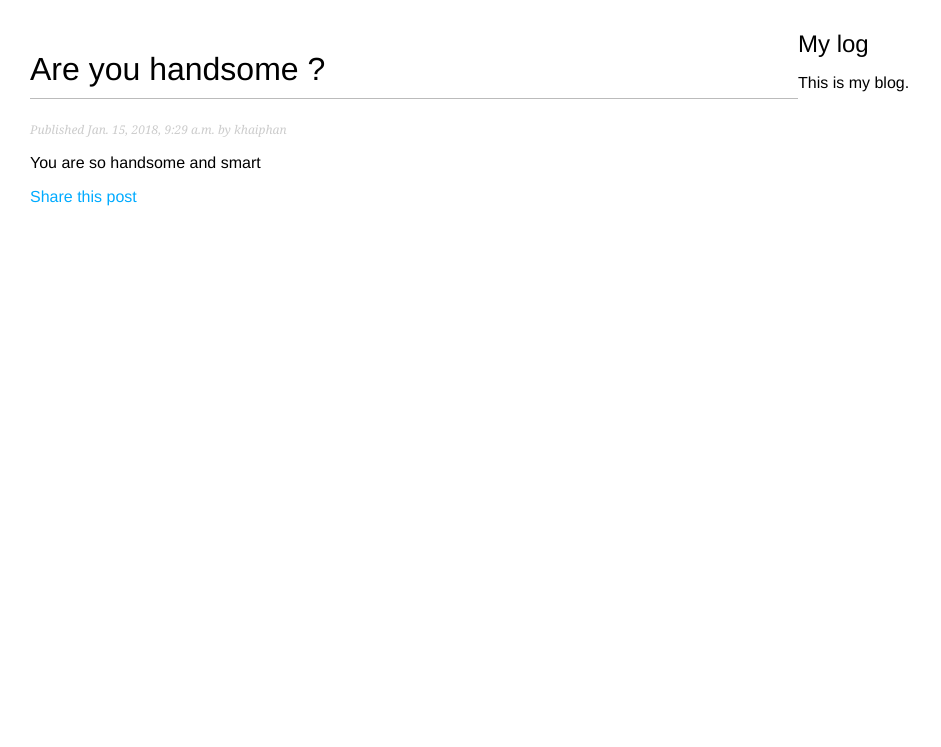
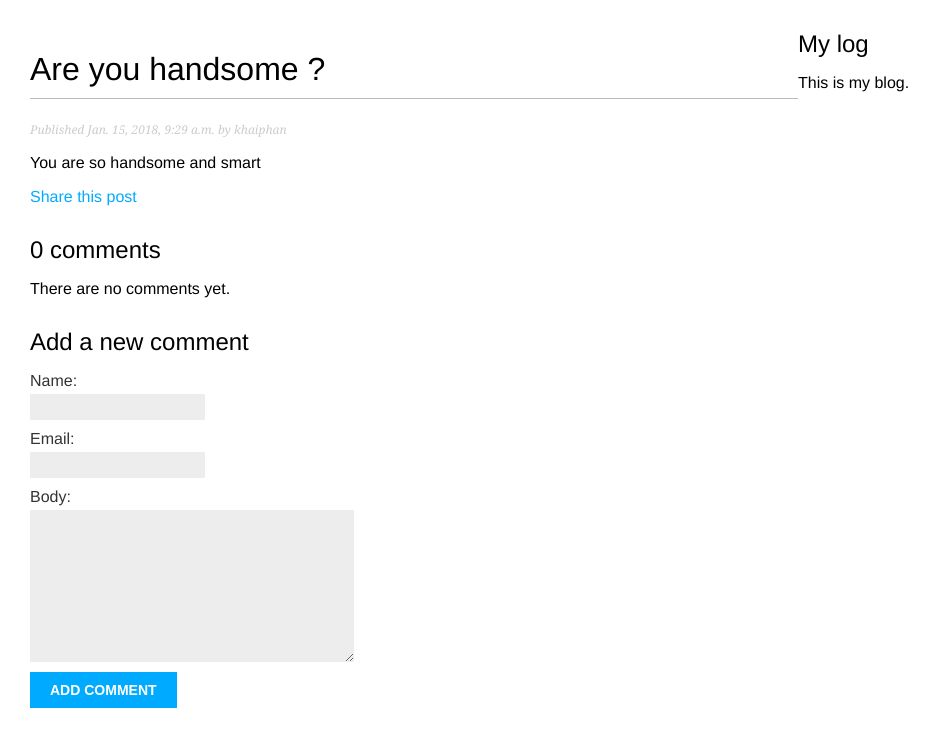
Before and after one commit to khaiphanvan/django2, a Django app: a page that uses mysite/blog/templates/blog/post/detail.html in a window 1280 px wide. Shown: the top 747 px of the page, without its empty margins (0-941 px from the left). Run offline with Django 3.2, Linux system fonts and the light colour scheme; data comes from the database, SQL or seed files in the repository; both versions use the stored data as it was after the commit.

Commit message:
commit 3

```diff
--- a/mysite/blog/forms.py
+++ b/mysite/blog/forms.py
@@ -1,8 +1,13 @@
 from django import forms
-
+from .models import Comment
 
 class EmailPostForm(forms.Form):
     name = forms.CharField(max_length=25)
     email = forms.EmailField()
     to = forms.EmailField()
     comments = forms.CharField(required=False, widget=forms.Textarea)
+
+class CommentForm(forms.ModelForm):
+    class Meta:
+        model = Comment
+        fields = ('name', 'email', 'body')
--- a/mysite/blog/models.py
+++ b/mysite/blog/models.py
@@ -53,4 +53,17 @@ class Post(models.Model):
                               self.slug])
         # return   (str(self.publish.year)+'/'+self.publish.strftime('%m')+'/'+ self.publish.strftime('%d')+'/'+ self.slug)
 
-# Create your models here.
+class Comment(models.Model):
+    post = models.ForeignKey(Post, related_name='comments', on_delete=models.CASCADE)
+    name = models.CharField(max_length=80)
+    email = models.EmailField()
+    body = models.TextField()
+    created = models.DateTimeField(auto_now_add=True)
+    updated = models.DateTimeField(auto_now=True)
+    active = models.BooleanField(default=True)
+
+    class Meta:
+        db_table = 'Comment'
+        ordering = ('created',)
+    def __str__(self):
+        return 'Comment by {} on {}'.format(self.name, self.post)
--- a/mysite/blog/templates/blog/post/detail.html
+++ b/mysite/blog/templates/blog/post/detail.html
@@ -9,4 +9,32 @@
     <p>
         <a href="{% url "blog:post_share" post.id %}">Share this post</a>
     </p>
+
+    {% with comments.count as total_comments %}
+        <h2>
+            {{ total_comments }} comment{{ total_comments|pluralize }}
+        </h2>
+    {% endwith %}
+    {% for comment in comments %}
+        <div class="comment">
+            <p class="info">
+                Comment {{ forloop.counter }} by {{ comment.name }}
+                {{ comment.created }}
+            </p>
+            {{ comment.body|linebreaks }}
+        </div>
+        {% empty %}
+        <p>There are no comments yet.</p>
+    {% endfor %}
+
+    {% if new_comment %}
+        <h2>Your comment has been added.</h2>
+    {% else %}
+        <h2>Add a new comment</h2>
+        <form action="." method="post">
+            {{ comment_form.as_p }}
+            {% csrf_token %}
+            <p><input type="submit" value="Add comment"></p>
+        </form>
+    {% endif %}
 {% endblock %}
--- a/mysite/blog/views.py
+++ b/mysite/blog/views.py
@@ -1,8 +1,8 @@
 from django.shortcuts import render, get_object_or_404
-from .models import Post
+from .models import Post, Comment
 from django.core.paginator import Paginator, EmptyPage, PageNotAnInteger
 from django.views.generic import ListView
-from .forms import EmailPostForm
+from .forms import EmailPostForm, CommentForm
 from django.core.mail import send_mail
 
 class PostListView(ListView):
@@ -32,7 +32,22 @@ def post_detail(request, year, month, day, slug):
                                     status='draft',
                                     publish__year=year,
                                     publish__day=day)
-    return render(request,'blog/post/detail.html', {'post': post})
+    # List of active comments for this post
+    comments = post.comments.filter(active=True)
+    if request.method == 'POST':
+        # A comment was posted
+        comment_form = CommentForm(data=request.POST)
+        if comment_form.is_valid():
+            # Create Comment object but don't save to database yet
+            new_comment = comment_form.save(commit=False)
+            # Assign the current post to the comment
+            new_comment.post = post
+            # Save the comment to the database
+            new_comment.save()
+            comment_form = CommentForm()
+    else:
+        comment_form = CommentForm()
+    return render(request,'blog/post/detail.html', {'post': post,'comments': comments, 'comment_form': comment_form})
 
 
 def post_share(request, post_id):
```
Also changed, not shown: mysite/blog/admin.py (+6 -1 lines), mysite/blog/migrations/0004_comment.py (added), mysite/blog/migrations/0005_auto_20180115_2218.py (added), mysite/blog/templates/blog/post/list.html (line endings or trailing spaces), mysite/db.sqlite3.
